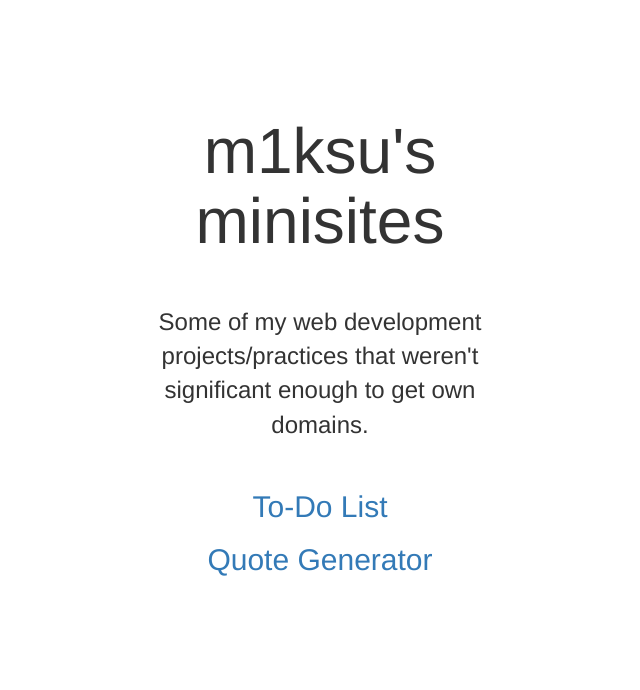
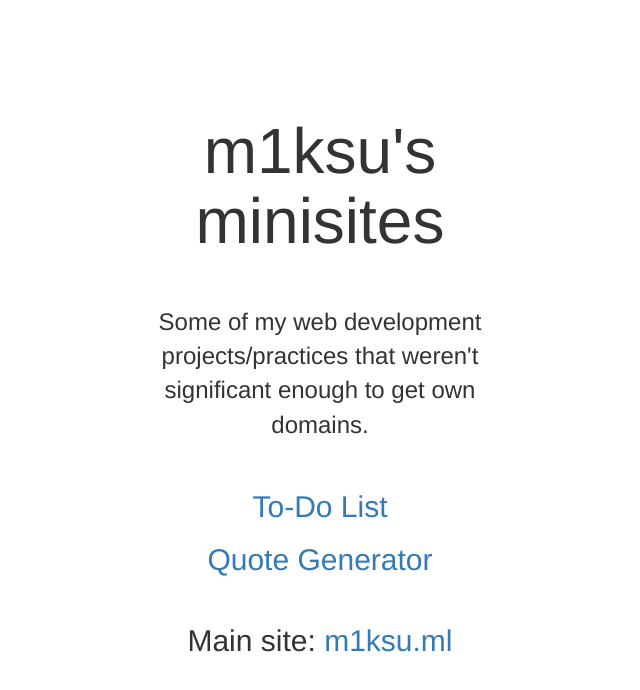
Before and after one commit to m1ksu/m1ksu.github.io, a website: page index.html in a window 1280 px wide. Shown: the whole page, without its empty margins (320-960 px from the left). Drawn offline with Linux system fonts and the light colour scheme.

Commit message:
Added link to m1ksu.ml

```diff
--- a/index.html
+++ b/index.html
@@ -1 +1 @@
-<!DOCTYPE html><html><head><title>m1ksu's Hub</title><link rel="stylesheet" href="bootstrap.min.css"><link rel="stylesheet" href="style.css"><meta name="viewport" content="width=device-width, initial-scale=1"><meta charset="utf-8"></head><body><div class="row"><div class="col-md-4 col-md-offset-4 text-center"><h1>m1ksu's minisites</h1><p>Some of my web development projects/practices that weren't significant enough to get own domains.</p><a href="https://m1ksu.github.io/To-Do-List/build/index.html" target="_blank"><h2>To-Do List</h2></a><a href="https://m1ksu.github.io/Quote-Generator/" target="_blank"><h2>Quote Generator</h2></a></div></div></body></html>
+<!DOCTYPE html><html><head><title>m1ksu's Hub</title><link rel="stylesheet" href="bootstrap.min.css"><link rel="stylesheet" href="style.css"><meta name="viewport" content="width=device-width, initial-scale=1"><meta charset="utf-8"></head><body><div class="row"><div class="col-md-4 col-md-offset-4 text-center"><h1>m1ksu's minisites</h1><p>Some of my web development projects/practices that weren't significant enough to get own domains.</p><a href="https://m1ksu.github.io/To-Do-List/build/index.html" target="_blank"><h2>To-Do List</h2></a><a href="https://m1ksu.github.io/Quote-Generator/" target="_blank"><h2>Quote Generator</h2></a><h2 class="main">Main site: <a href="http://m1ksu.ml/">m1ksu.ml</a></h2></div></div></body></html>
--- a/style.css
+++ b/style.css
@@ -1 +1 @@
-body{margin-top:96px}h1{font-size:64px;margin-bottom:48px}p{font-size:24px;margin:0 24px 48px}
+body{margin-top:96px}h1{font-size:64px;margin-bottom:48px}p{font-size:24px;margin:0 24px 48px}.main{margin-top:48px}
```
